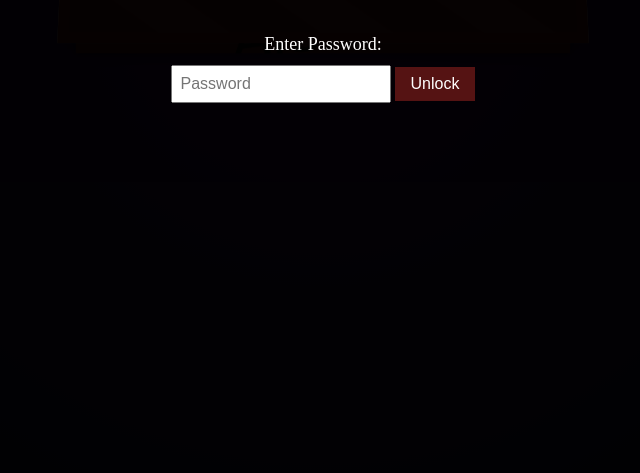
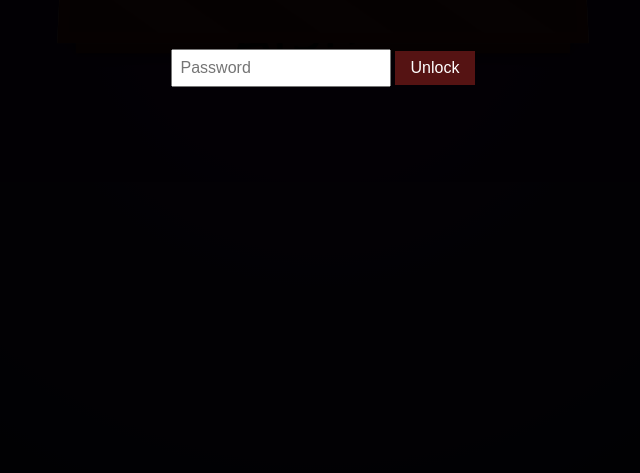
Before and after one commit to Afshin-A/ecard, a plain HTML site: page index.html in a window 1280 px wide. Shown: the part 327-800 px from the top of the page, without its empty margins (317-957 px from the left). Drawn offline with Linux system fonts and the light colour scheme; a web font is replaced by a local one.

Commit message:
commit 5

```diff
--- a/index.html
+++ b/index.html
@@ -13,7 +13,6 @@
 <body>
   <div id="password-overlay">
     <div id="password-container">
-      <label for="password">Enter Password:</label>
       <input type="password" id="password" placeholder="Password">
       <button onclick="loadPhotos()">Unlock</button>
     </div>
```
Also changed, not shown: 1 other file.
